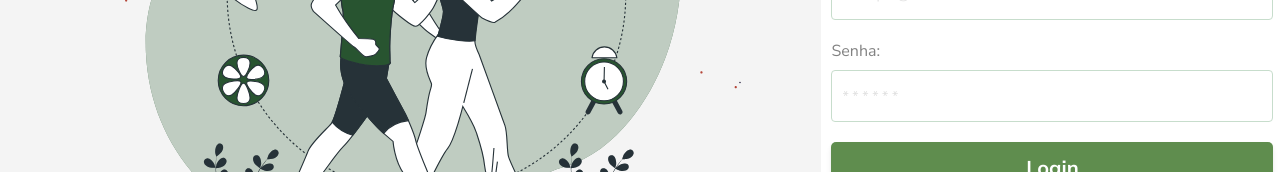
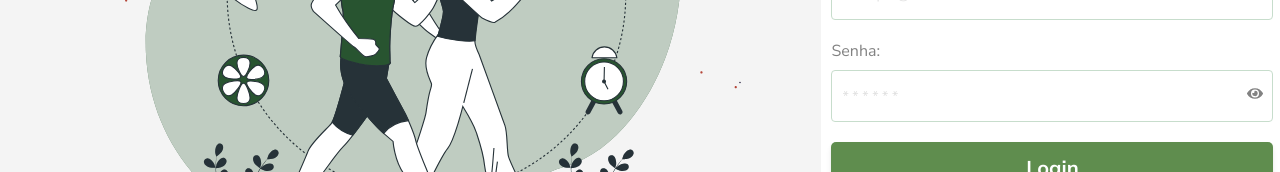
Before and after one commit to layssahillary/tccoficialbitefit, a React (Create React App) app in the folder frontend/my-react-app/: page /login in a window 1280 px wide. Shown: the part 388-560 px from the top of the page. Built offline with nearby package versions, Linux system fonts and the light colour scheme; what @react-pdf/renderer would draw is missing.

Commit message:
feat: add icon to hide password

```diff
--- a/frontend/my-react-app/src/components/Input/Input.styles.js
+++ b/frontend/my-react-app/src/components/Input/Input.styles.js
@@ -16,7 +16,12 @@ export const Label = styled.label`
   color: #828282;
 `;
 
-export const Input = styled.input`
+export const InputWrapper = styled.div`
+  position: relative;
+  width: fit-content;
+`;
+
+const Input = styled.input`
   padding: 10px;
   font-size: 16px;
   border: 1px solid #c7ddcc;
@@ -41,6 +46,15 @@ export const Input = styled.input`
 export const PasswordInputStyled = styled(Input).attrs({
   type: 'password',
 })``;
+
+export const IconWrapper = styled.div`
+  position: absolute;
+  top: 50%;
+  right: 10px;
+  transform: translateY(-50%);
+  cursor: pointer;
+  color: #828282;
+`;
 
 export const EmailInputStyled = styled(Input).attrs({
   type: 'email',
--- a/frontend/my-react-app/src/components/Input/index.jsx
+++ b/frontend/my-react-app/src/components/Input/index.jsx
@@ -1,5 +1,7 @@
 // Input.js
-import React from 'react';
+import React, { useState } from 'react';
+import { FaEye, FaEyeSlash } from 'react-icons/fa';
+
 import {
   Label,
   PasswordInputStyled,
@@ -15,6 +17,8 @@ import {
   CheckboxInput,
   CheckboxLabel,
   SelectStyled,
+  IconWrapper,
+  InputWrapper
 } from './Input.styles';
 
 export const EmailInput = ({ label, placeholder, name, value, onChange }) => {
@@ -32,23 +36,28 @@ export const EmailInput = ({ label, placeholder, name, value, onChange }) => {
   );
 };
 
-export const PasswordInput = ({
-  label,
-  placeholder,
-  name,
-  value,
-  onChange,
-}) => {
+export const PasswordInput = ({ label, placeholder, name, value, onChange }) => {
+  const [showPassword, setShowPassword] = useState(false);
+
+  const toggleShowPassword = () => {
+    setShowPassword((prevShowPassword) => !prevShowPassword);
+  };
+
   return (
     <ContainerInput>
-      <Label htmlFor="password">{label}</Label>
+      <Label htmlFor={name}>{label}</Label>
+      <InputWrapper>
         <PasswordInputStyled
-        type="password"
+          type={showPassword ? 'text' : 'password'}
           placeholder={placeholder}
           name={name}
           value={value}
           onChange={onChange}
         />
+        <IconWrapper onClick={toggleShowPassword}>
+          {showPassword ? <FaEyeSlash /> : <FaEye />}
+        </IconWrapper>
+      </InputWrapper>
     </ContainerInput>
   );
 };
```
Lines whose indentation alone changed are shown as unchanged.
